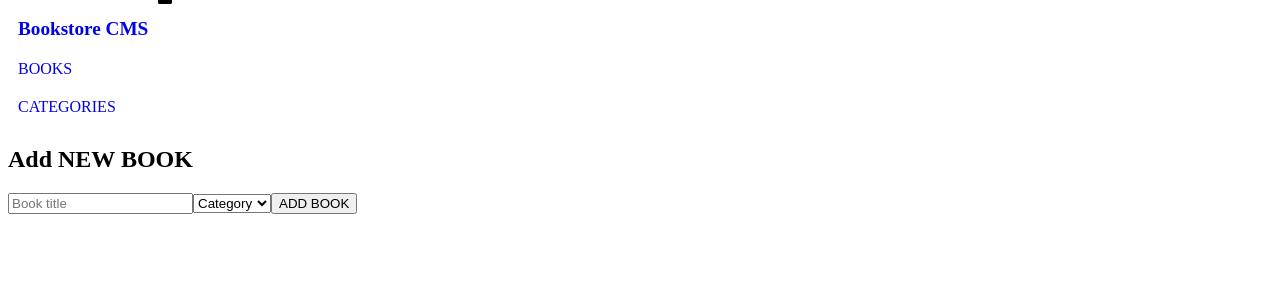
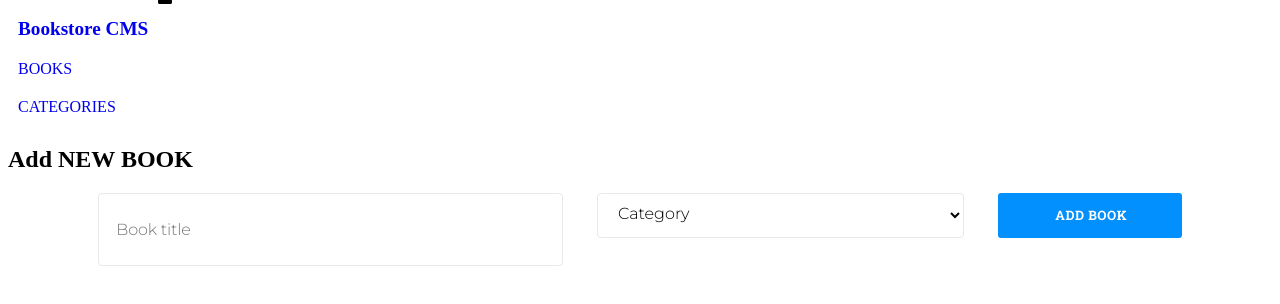
Before and after one commit to elyor-doniyorov/bookstore-redux, a React (Create React App) app: page / in a window 1280 px wide. Shown: the top 304 px of the page. Built offline with nearby package versions, Linux system fonts and the light colour scheme.

Commit message:
Add styles to Form

```diff
--- /dev/null
+++ b/src/components/appComponents/booksComponents/Form.css
@@ -0,0 +1,61 @@
+.form-container {
+  width: 85.71%;
+  margin: 0 auto;
+}
+
+.inner-form-container {
+  display: flex;
+  flex-flow: row nowrap;
+}
+
+.book-input {
+  flex-grow: 1;
+  height: 2.813rem;
+  padding: 0.813rem 1.063rem 0.813rem 1.063rem;
+  border-radius: 4px;
+  border: solid 1px #e8e8e8;
+  background-color: #fff;
+  font-family: 'Montserrat', sans-serif;
+  font-size: 1rem;
+  font-weight: normal;
+  font-stretch: normal;
+  font-style: normal;
+  line-height: normal;
+  letter-spacing: -0.15px;
+  color: #c4c4c4;
+}
+
+.cat-input {
+  display: block;
+  flex-grow: 1;
+  height: 2.813rem;
+  margin: 0 0 0 2.125rem;
+  padding: 0.375rem 0.938rem 0.563rem 1rem;
+  border-radius: 4px;
+  border: solid 1px #e8e8e8;
+  background-color: #fff;
+  font-family: 'Montserrat', sans-serif;
+  font-size: 1rem;
+  font-weight: normal;
+  font-stretch: normal;
+}
+
+.add-btn {
+  display: block;
+  width: 11.5rem;
+  height: 2.813rem;
+  margin: 0 0 0 2.125rem;
+  padding: 0.801rem 1.188rem 0.886rem 1.375rem;
+  border-radius: 3px;
+  border: none;
+  background-color: #0290ff;
+  font-family: 'Roboto Slab', serif;
+  font-size: 0.813rem;
+  font-weight: bold;
+  font-stretch: normal;
+  font-style: normal;
+  line-height: normal;
+  letter-spacing: 0.5px;
+  text-align: center;
+  color: #fff;
+}
--- a/src/components/appComponents/booksComponents/Form.jsx
+++ b/src/components/appComponents/booksComponents/Form.jsx
@@ -1,12 +1,15 @@
 /* eslint-disable react/destructuring-assignment */
 /* eslint-disable react/prop-types */
 import React from 'react';
+import './Form.css';
 
 const Form = (props) => (
-  <form onSubmit={props.handleSubmit}>
+  <div className="form-container">
+    <form onSubmit={props.handleSubmit} className="inner-form-container">
       <input
         type="text"
         name="title"
+        className="book-input"
         placeholder="Book title"
         value={props.formState.title}
         onChange={props.handleChange}
@@ -15,6 +18,7 @@ const Form = (props) => (
         name="category"
         value={props.formState.category}
         onChange={props.handleChange}
+        className="cat-input"
       >
         <option value="" hidden>
           Category
@@ -27,6 +31,7 @@ const Form = (props) => (
         ADD BOOK
       </button>
     </form>
+  </div>
 );
 
 export default Form;
```
Lines whose indentation alone changed are shown as unchanged.
